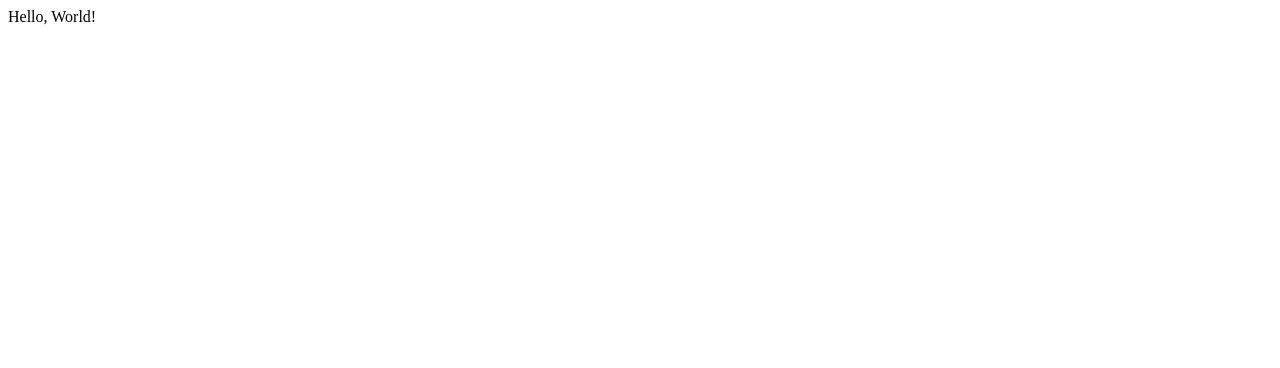
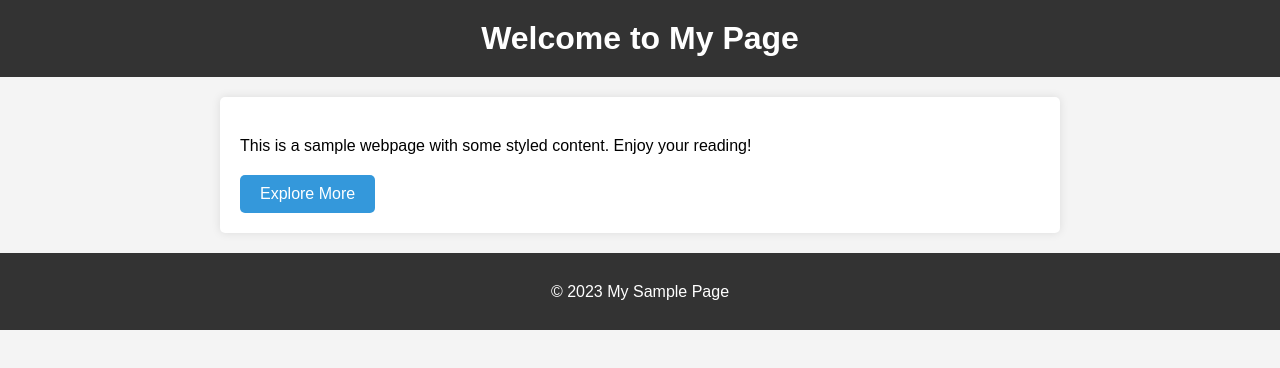
Before and after one commit to carolinebaatarzorig/carolinebaatarzorig.github.io, a plain HTML site: page index.html in a window 1280 px wide. Drawn offline with Linux system fonts and the light colour scheme.

Commit message:
made initial changes

```diff
--- a/index.html
+++ b/index.html
@@ -1,10 +1,76 @@
-<!DOCTYPE HTML>
-   <html>
-          <head>
-                  <meta charset="utf-8">
-                  <title>Hello, World!</title>
-          </head>
+<!DOCTYPE html>
+<html lang="en">
+<head>
+    <meta charset="UTF-8">
+    <title>Sample HTML with CSS Styles</title>
+    <style>
+        body {
+            font-family: Arial, sans-serif;
+            background-color: #f4f4f4;
+            margin: 0;
+            padding: 0;
+        }
+
+        header {
+            background-color: #333;
+            color: white;
+            text-align: center;
+            padding: 20px 0;
+        }
+
+        h1 {
+            margin: 0;
+        }
+
+        main {
+            max-width: 800px;
+            margin: 20px auto;
+            background-color: #fff;
+            padding: 20px;
+            border-radius: 5px;
+            box-shadow: 0 0 10px rgba(0, 0, 0, 0.1);
+        }
+
+        p {
+            line-height: 1.6;
+        }
+
+        .button {
+            display: inline-block;
+            padding: 10px 20px;
+            background-color: #3498db;
+            color: white;
+            text-decoration: none;
+            border-radius: 5px;
+            transition: background-color 0.3s;
+        }
+
+        .button:hover {
+            background-color: #2980b9;
+        }
+
+        footer {
+            background-color: #333;
+            color: white;
+            text-align: center;
+            padding: 10px 0;
+        }
+    </style>
+</head>
 <body>
-                  Hello, World!
-          </body>
+
+    <header>
+        <h1>Welcome to My Page</h1>
+    </header>
+
+    <main>
+        <p>This is a sample webpage with some styled content. Enjoy your reading!</p>
+        <a href="https://www.example.com" class="button">Explore More</a>
+    </main>
+
+    <footer>
+        <p>© 2023 My Sample Page</p>
+    </footer>
+
+</body>
 </html>
```
